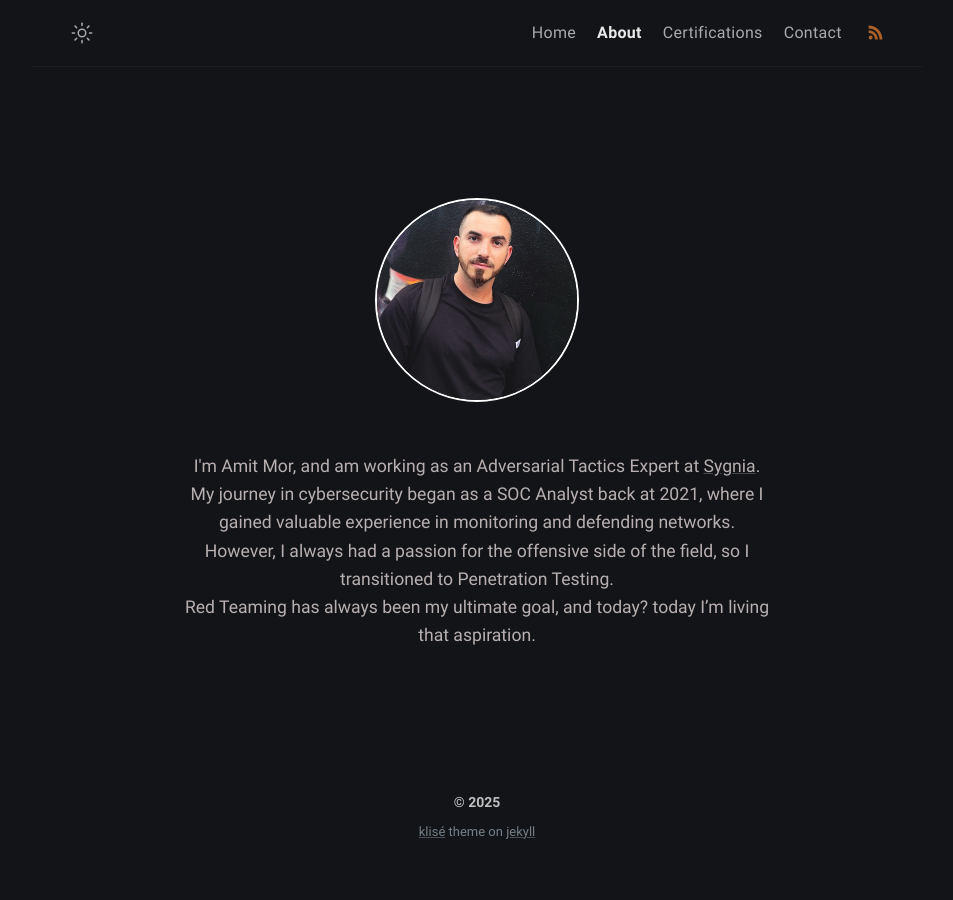
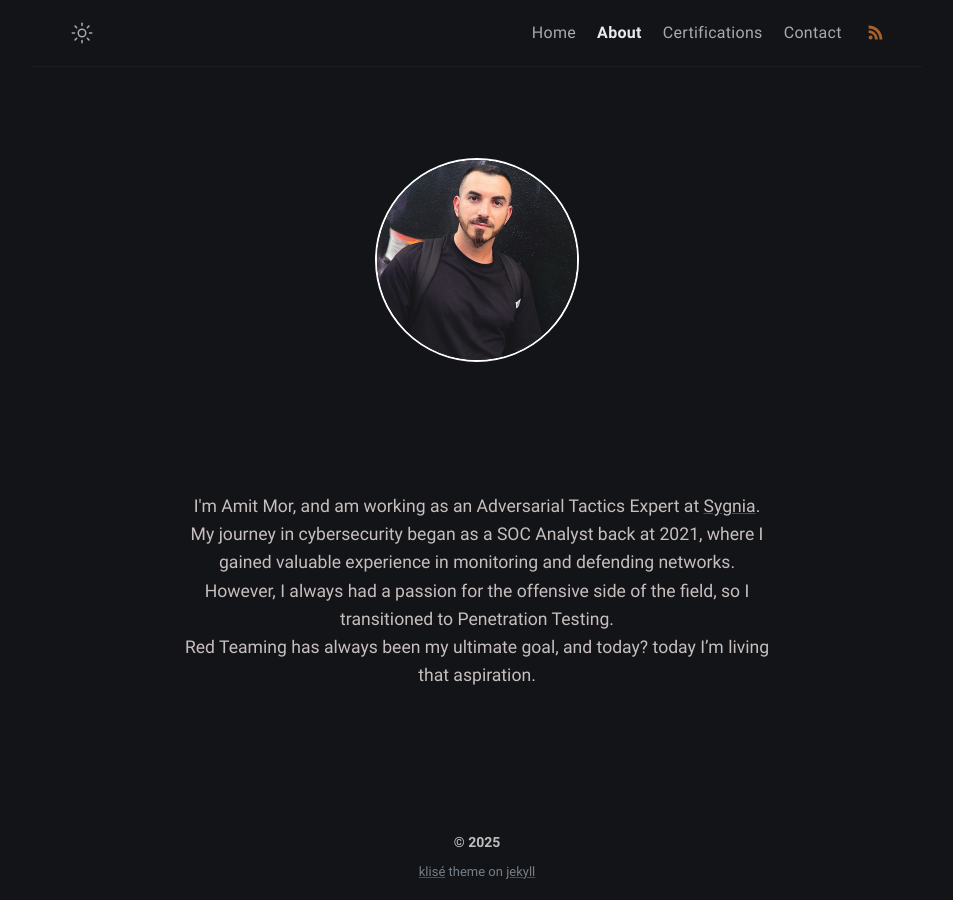
Before and after one commit to Extravenger/extravenger.github.io, a Jekyll site: the page built from about.md, in a window 1280 px wide. Shown: the whole page, without its empty margins (163-1116 px from the left). Built offline with Jekyll 4.4.1, drawn with Linux system fonts in a browser that asks for light colours.

Commit message:
Update about.html

```diff
--- a/_layouts/about.html
+++ b/_layouts/about.html
@@ -34,7 +34,7 @@
 
         <!-- Title and description -->
         <div class="text-container">
-          <h1 class="typing-animation"></h1>
+          <h1 class="typing-animation" style="min-height: 2.5em;"></h1> <!-- Reserve space for title -->
           <p class="fade-in-text">
             I'm Amit Mor, and am working as an Adversarial Tactics Expert at
             <a href="https://www.sygnia.co" target="_blank" rel="noopener noreferrer">Sygnia</a>.<br>
@@ -88,7 +88,7 @@
       overflow: hidden;
       width: 0;
       font-size: 2rem;
-      animation: typing 3s steps(12, end), blink .7s step-end infinite;
+      animation: typing 2s steps(12, end), blink .7s step-end infinite;
     }
 
     @keyframes typing {
@@ -103,8 +103,8 @@
     /* Fade-in Effect */
     .fade-in-text {
       opacity: 0;
-      animation: fadeIn 2s ease-in-out forwards;
-      animation-delay: 3s;
+      animation: fadeIn 1.5s ease-in-out forwards;
+      animation-delay: 2s; /* Slightly faster */
       font-size: 1.1rem;
       max-width: 600px;
       line-height: 1.6;
```
Also changed, not shown: other parts of _layouts/about.html (+1 -1 lines).
